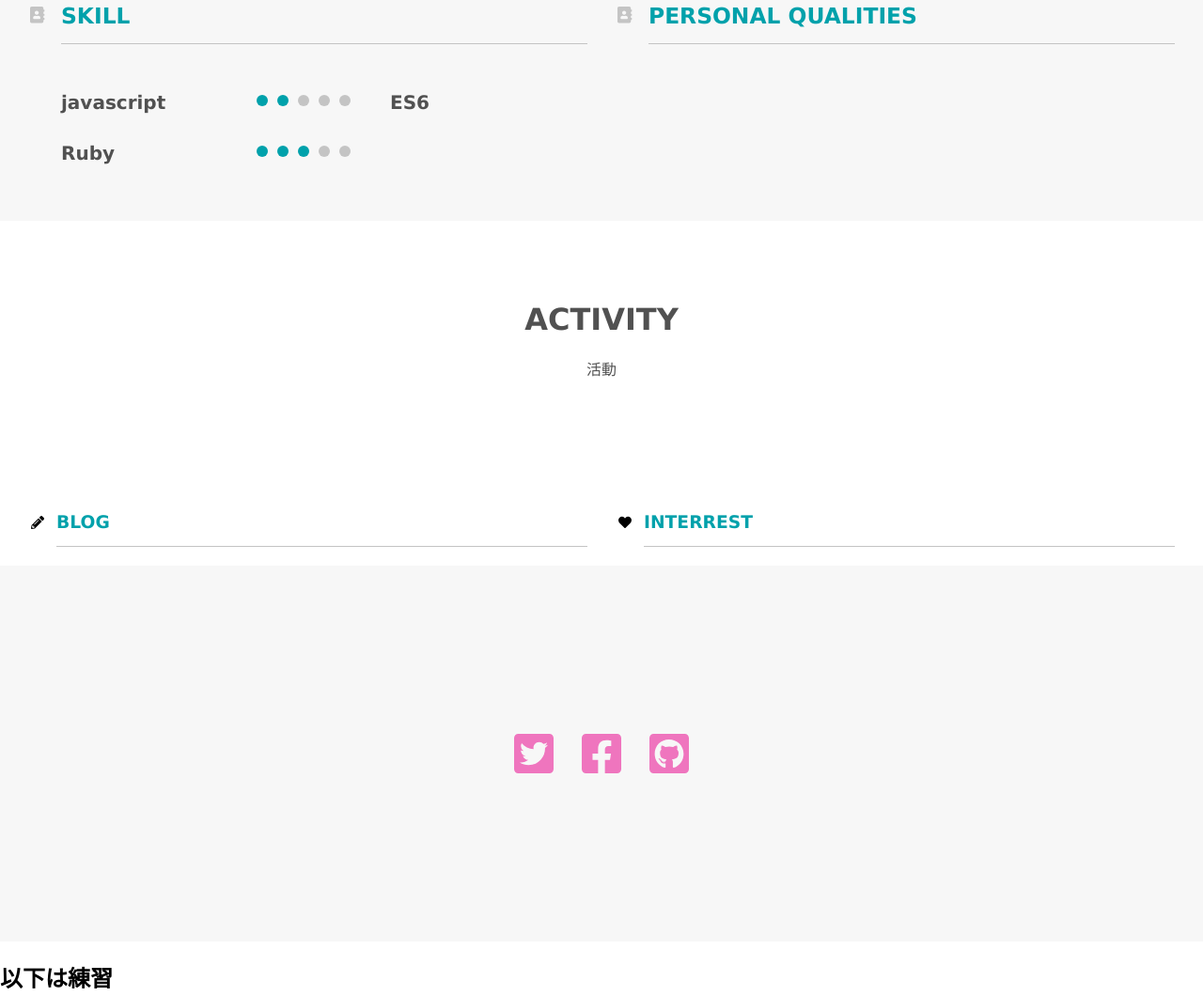
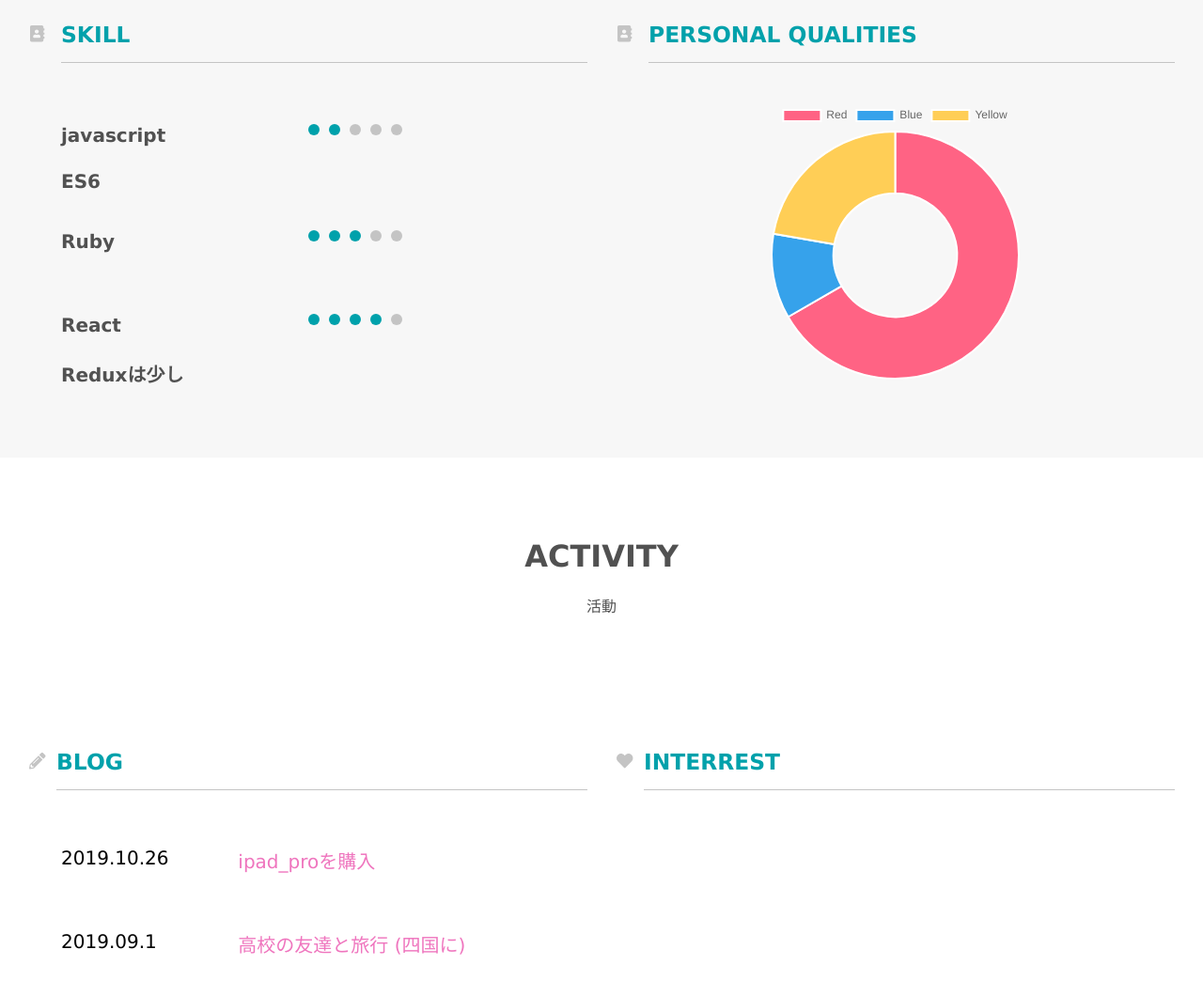
Before and after one commit to NaohiroUesugi/gatsby-sample, a Gatsby site: page / in a window 1280 px wide. Shown: the part 1790-2850 px from the top of the page at 94% size. Built offline with nearby package versions, Linux system fonts and the light colour scheme; Gatsby itself is replaced by a stand-in of ours.

Commit message:
add グラフ

```diff
--- a/package.json
+++ b/package.json
@@ -13,6 +13,7 @@
     "@types/react-dom": "^16.9.2",
     "@types/styled-components": "^4.1.19",
     "babel-plugin-styled-components": "^1.10.6",
+    "chart.js": "^2.9.1",
     "gatsby": "^2.16.1",
     "gatsby-image": "^2.2.29",
     "gatsby-plugin-manifest": "^2.2.23",
@@ -26,6 +27,7 @@
     "gatsby-transformer-sharp": "^2.2.23",
     "prop-types": "^15.7.2",
     "react": "^16.10.2",
+    "react-chartjs-2": "^2.8.0",
     "react-dom": "^16.10.2",
     "react-helmet": "^5.2.1",
     "react-media": "^1.10.0",
--- a/src/components/home/activity.tsx
+++ b/src/components/home/activity.tsx
@@ -21,7 +21,7 @@ const ActivityHeder = styled.div`
 `
 
 const Header = styled.div`
-  margin-bottom: 20px;
+  margin-bottom: 40px;
   display: grid;
   grid-template:
     'img title' auto
@@ -49,16 +49,21 @@ const ActivityMain = styled.div`
   grid-gap: 30px;
 `
 
+const Content = styled.div`
+  font-size: 20px;
+  color: #c4c4c4;
+`
+
 const Blog = styled.div`
-  height: 500px;
-  color: #676767;
-  h3 {
-    color: #00a1ab;
-    padding-bottom: 10px;
-    border-bottom: solid 1px #c4c4c4;
+  margin: 0px 35px 15px;
+  display: grid;
+  grid-template-columns: 1fr 2fr;
+  grid-gap: 20px;
+  .blog_date{
+    color: #000;
   }
-  li {
-    font-weight: bold;
+  .blog_msg{
+    color: #EF75BE;
   }
 `
 
@@ -83,6 +88,7 @@ const Activity = () => {
         <p>活動</p>
       </ActivityHeder>
       <ActivityMain>
+        <Content>
           <Header>
             <FontAwesomeIcon
               icon={faPencilAlt}
@@ -92,6 +98,14 @@ const Activity = () => {
             />
             <h3 className="title">BLOG</h3>
           </Header>
+          <Blog>
+            <p className="blog_date">2019.10.26</p>
+            <p className="blog_msg">ipad_proを購入</p>
+            <p className="blog_date">2019.09.1</p>
+            <p className="blog_msg">高校の友達と旅行 (四国に)</p>
+          </Blog>
+        </Content>
+        <Content>
           <Header>
             <FontAwesomeIcon
               icon={faHeart}
@@ -101,6 +115,10 @@ const Activity = () => {
             />
             <h3 className="title">INTERREST</h3>
           </Header>
+          <Interrest>
+
+          </Interrest>
+        </Content>
       </ActivityMain>
     </ActivityStyle>
   )
--- a/src/components/home/careers.tsx
+++ b/src/components/home/careers.tsx
@@ -1,5 +1,6 @@
 import * as React from 'react'
 import styled from 'styled-components'
+import { Doughnut } from 'react-chartjs-2';
 
 import { FontAwesomeIcon } from '@fortawesome/react-fontawesome'
 import { faAddressBook } from '@fortawesome/free-solid-svg-icons'
@@ -19,7 +20,7 @@ const Content = styled.div`
   color: #c4c4c4;
 `
 const Header = styled.div`
-  margin-bottom: 20px;
+  margin-bottom: 40px;
   display: grid;
   grid-template:
     'img title' auto
@@ -68,19 +69,17 @@ const ListMsg = styled.div`
 `
 
 const Skill = styled.div`
-  margin: 0px 35px;
+  margin: 0px 35px 15px;
   color: #515151;
   display: grid;
-  grid-template-columns: 1fr 1fr 1fr;
+  grid-template-columns: repeat(auto-fit, minmax(250px, 1fr));
   p {
     font-weight: bold;
     font-size: 20px;
-    margin: 30px 0px 0px;
+    margin: 25px 0px 0px;
   }
 `
 const Score = styled.div`
-  text-align: center;
-  align-self: center;
   .score {
     display: inline-block;
     width: 12px;
@@ -100,6 +99,36 @@ const PersonalQualities = styled.div`
 `
 
 const Careers = () => {
+
+  const data = {
+    labels: [
+        "Red",
+        "Blue",
+        "Yellow"
+    ],
+    datasets: [
+        {
+            data: [300, 50, 100],
+            backgroundColor: [
+                "#FF6384",
+                "#36A2EB",
+                "#FFCE56"
+            ],
+            hoverBackgroundColor: [
+                "#FF6384",
+                "#36A2EB",
+                "#FFCE56"
+            ]
+        }]
+   };
+
+const styles = {
+ graphContainer: {
+  border: '1px solid black',
+  padding: '15px'
+ }
+}
+
   const ListCompo = ({ children }: any) => {
     return (
       <List>
@@ -111,6 +140,7 @@ const Careers = () => {
       </List>
     )
   }
+
   return (
     <CareersStyle>
       <TwoCareers>
@@ -199,6 +229,8 @@ const Careers = () => {
               <p className="score"></p>
             </Score>
             <p className="other">ES6</p>
+          </Skill>
+          <Skill>
           <p className="skill_name">Ruby</p>
           <Score>
             <p className="score green"></p>
@@ -208,6 +240,17 @@ const Careers = () => {
             <p className="score"></p>
           </Score>
           <p className="other"></p>
+          </Skill>
+          <Skill>
+          <p className="skill_name">React</p>
+          <Score>
+            <p className="score green"></p>
+            <p className="score green"></p>
+            <p className="score green"></p>
+            <p className="score green"></p>
+            <p className="score"></p>
+          </Score>
+          <p className="other">Reduxは少し</p>
           </Skill>
         </Content>
         <Content>
@@ -220,6 +263,7 @@ const Careers = () => {
             />
             <h3 className="title">PERSONAL QUALITIES</h3>
           </Header>
+          <Doughnut data={data} />
         </Content>
       </TwoCareers>
     </CareersStyle>
--- a/src/components/home/works.tsx
+++ b/src/components/home/works.tsx
@@ -68,7 +68,6 @@ const Works = () => {
             <p className="title">aaaaLP</p>
             <p>Coding/Gatsby</p>
             <Link to="/page-2/">
-              {' '}
               <FontAwesomeIcon icon={faAngleRight} size="3x" color="#EF75BE" />
             </Link>
           </Explanation>
@@ -79,7 +78,6 @@ const Works = () => {
             <p className="title">bbbbLP</p>
             <p>Coding/Gatsby</p>
             <Link to="/page-2/">
-              {' '}
               <FontAwesomeIcon icon={faAngleRight} size="3x" color="#EF75BE" />
             </Link>
           </Explanation>
@@ -90,7 +88,6 @@ const Works = () => {
             <p className="title">ccccLP</p>
             <p>Coding/Gatsby</p>
             <Link to="/page-2/">
-              {' '}
               <FontAwesomeIcon icon={faAngleRight} size="3x" color="#EF75BE" />
             </Link>
           </Explanation>
```
Also changed, not shown: 1 other file. Lines whose indentation alone changed are shown as unchanged.
